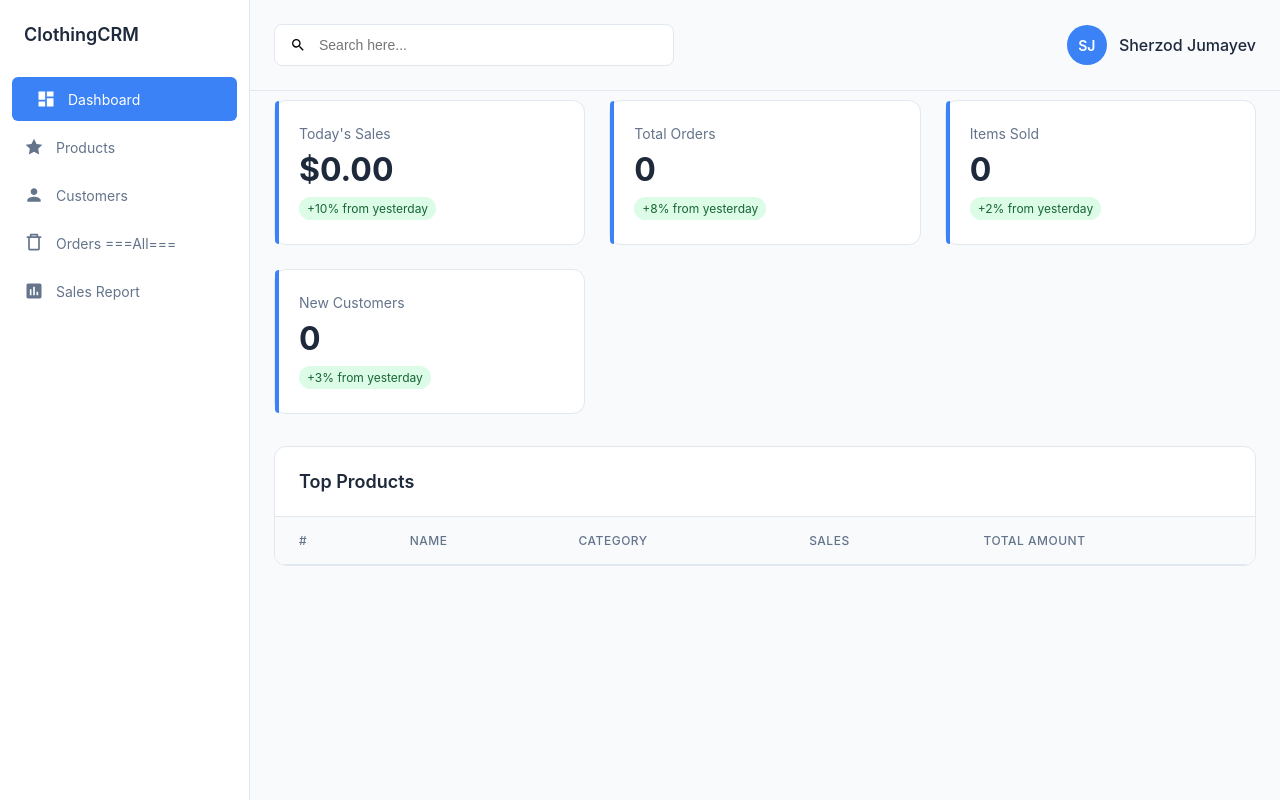
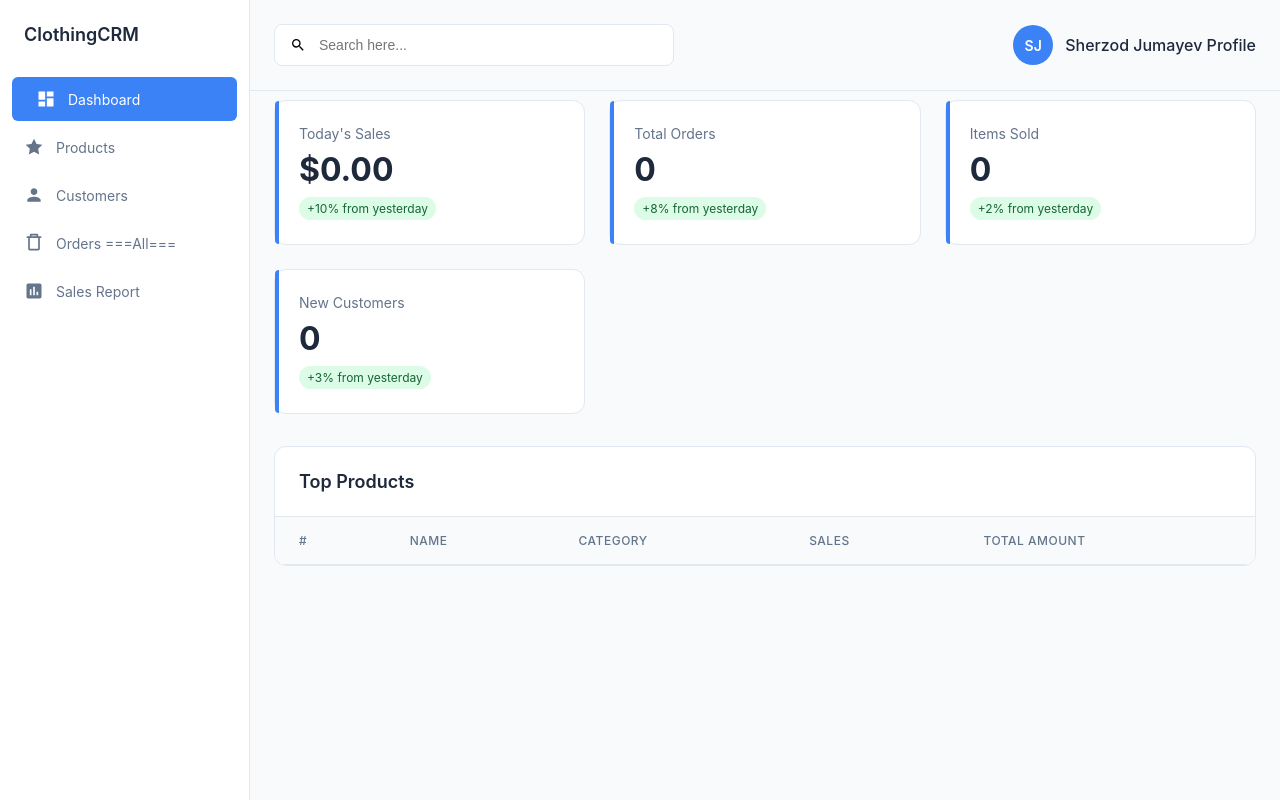
Before and after one commit to SherzodJumaev/Network1ngInTheCloud, a plain HTML site: page wwwroot/index.html in a window 1280 px wide. Drawn offline with nearby package versions, Linux system fonts and the light colour scheme; no server answers.

Commit message:
deploy to Azure 4

```diff
--- a/wwwroot/index.html
+++ b/wwwroot/index.html
@@ -75,7 +75,7 @@
                 </div>
                 <div class="user-profile">
                     <div class="user-avatar">SJ</div>
-                    <div class="user-name">Sherzod Jumayev</div>
+                    <div class="user-name">Sherzod Jumayev Profile</div>
                 </div>
             </div>
 
```
